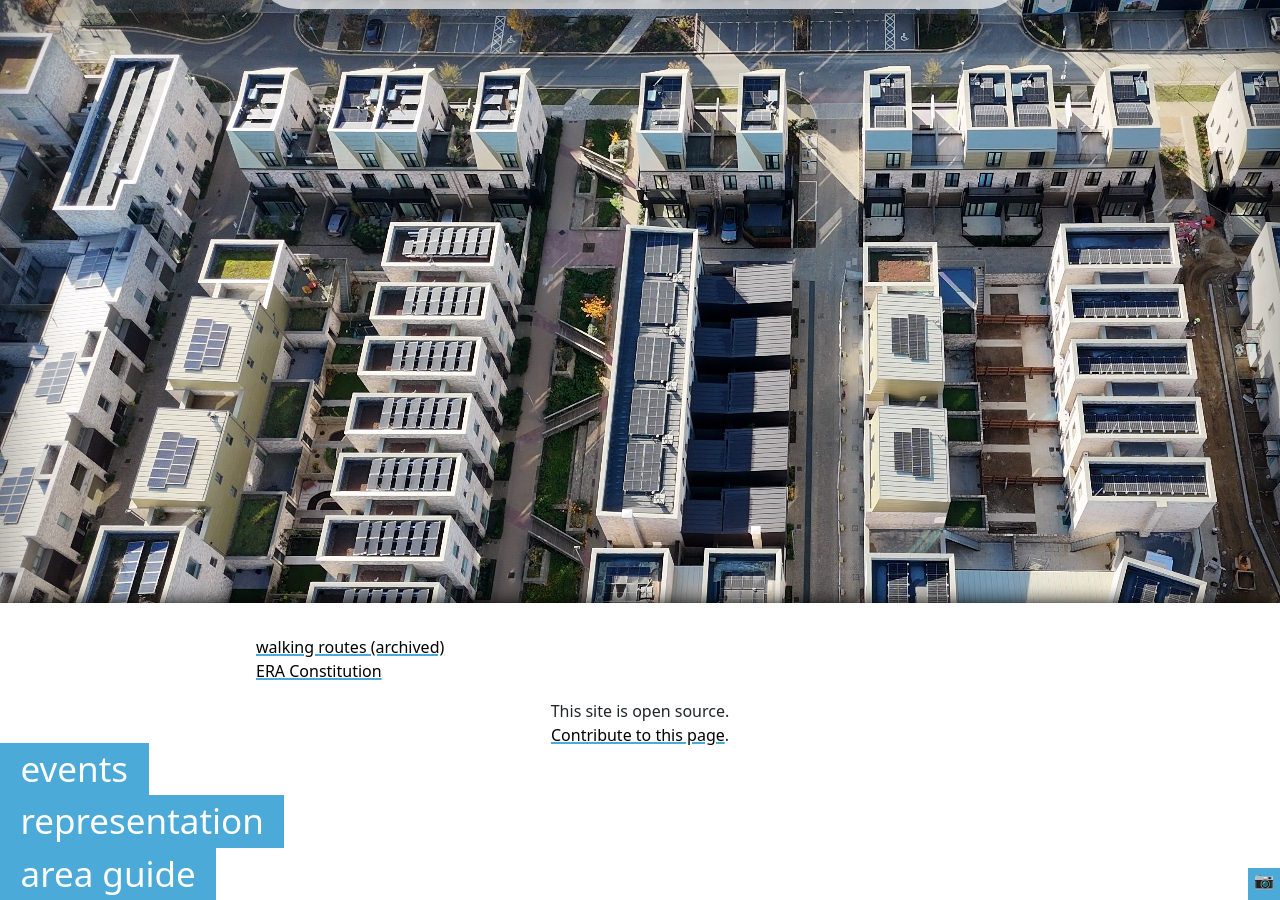
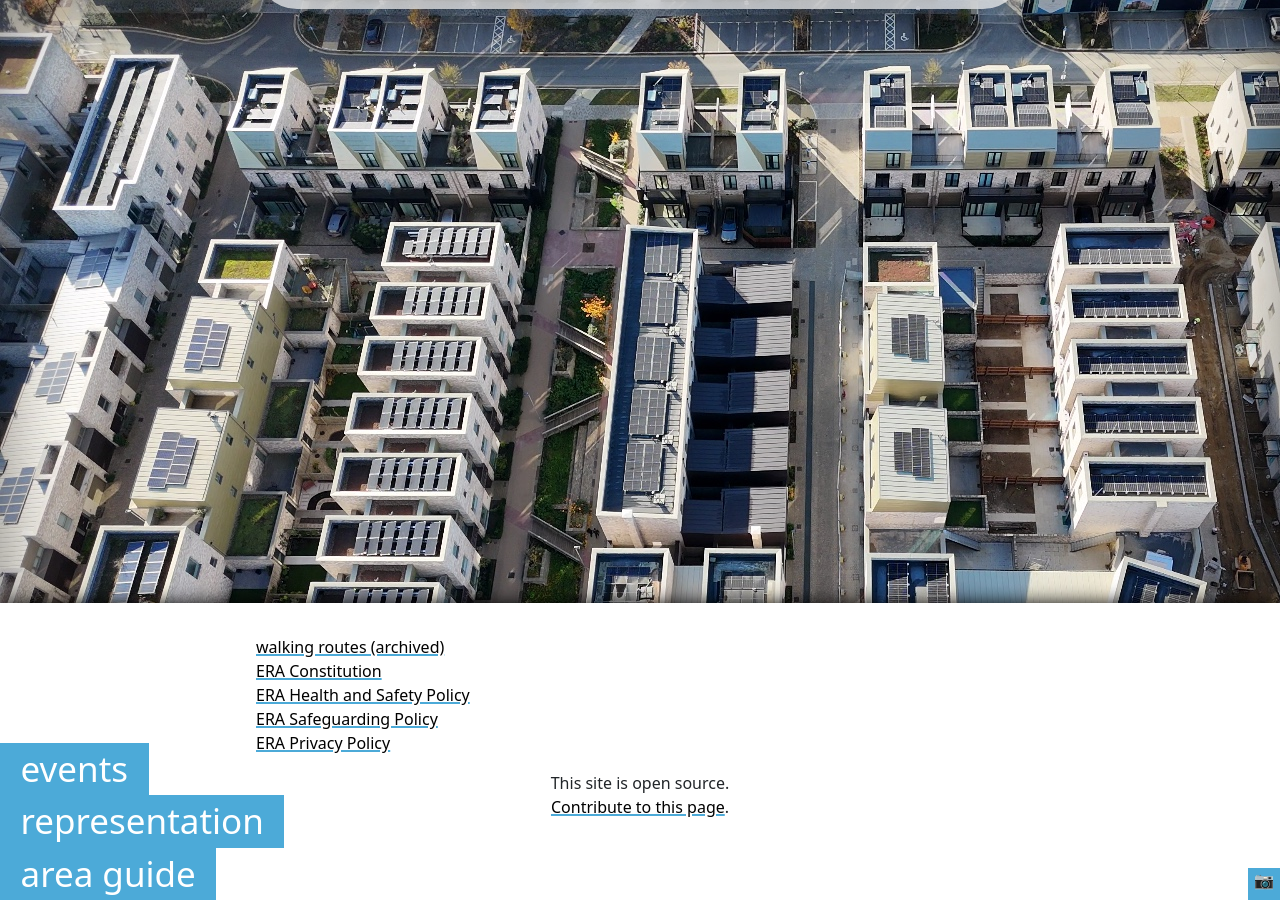
Before and after one commit to pieterdesnerck/website, a Jekyll site: the page built from docs/index.md, in a window 1280 px wide and 900 px high, scrolled down 3209 px. Built offline with Jekyll 4.4.1, drawn with Linux system fonts in a browser that asks for light colours.

Commit message:
added policy docs to footer

```diff
--- a/docs/_layouts/default.html
+++ b/docs/_layouts/default.html
@@ -204,6 +204,12 @@
         <br/>
         <a href="/documents/constitution.pdf">ERA Constitution</a>
         <br/>
+        <a href="/documents/health-and-safety-policy.pdf">ERA Health and Safety Policy</a>
+        <br/>
+        <a href="/documents/safeguarding-policy.pdf">ERA Safeguarding Policy</a>
+        <br/>
+        <a href="/documents/privacy-policy.pdf">ERA Privacy Policy</a>
+        <br/>
 
       </p>
       <div class="text-center">This site is open source.
```
Also changed, not shown: 3 other files.
